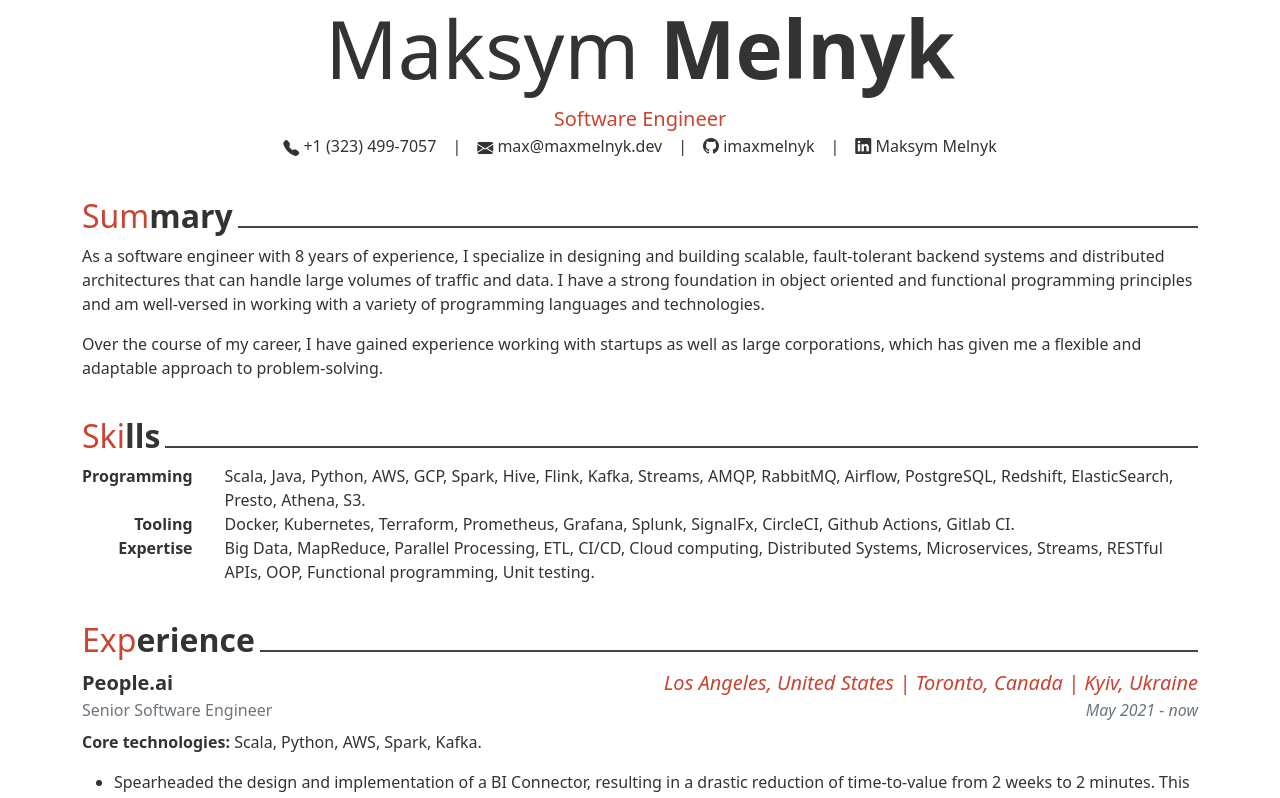
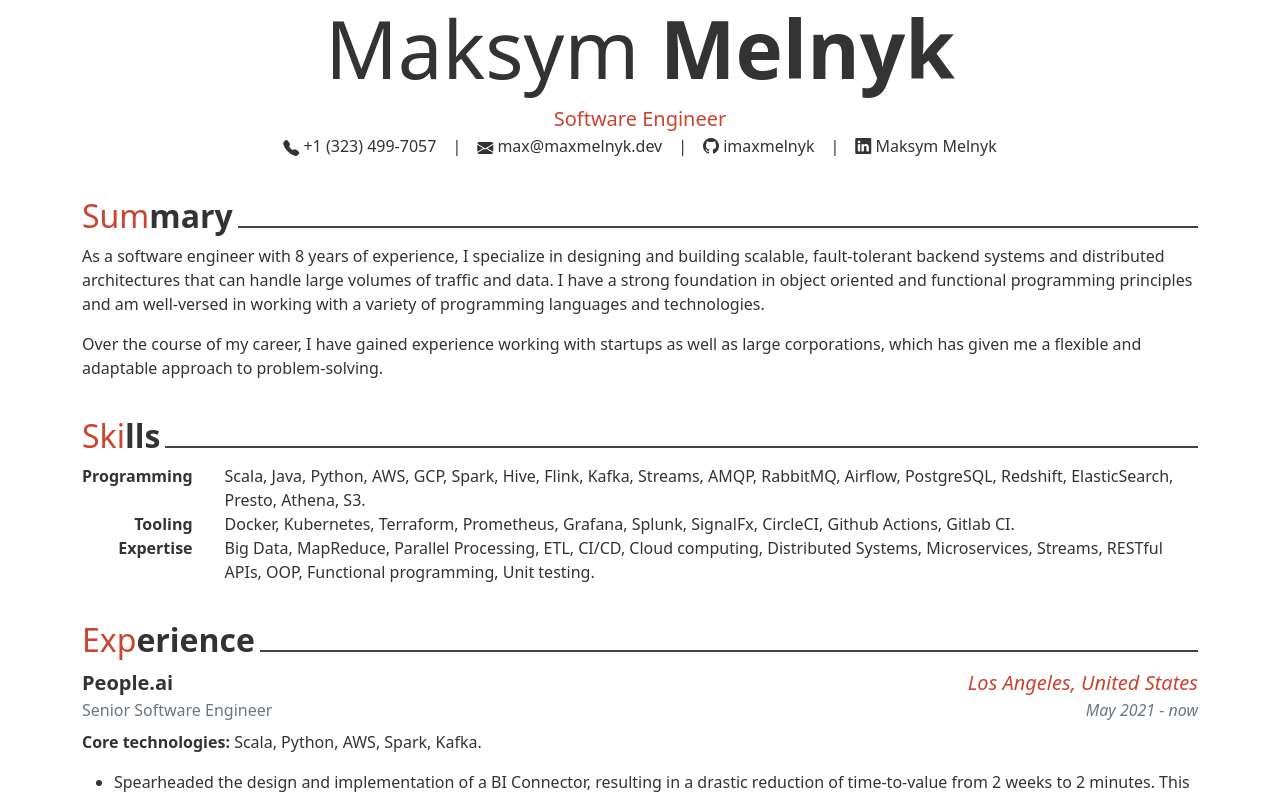
Before and after one commit to imaxmelnyk/cv, a Vue app: page / in a window 1280 px wide. Shown: the top 798 px of the page. Built offline with nearby package versions, Linux system fonts and the light colour scheme.

Commit message:
fix pai location

```diff
--- a/src/components/Experience.vue
+++ b/src/components/Experience.vue
@@ -8,7 +8,7 @@ import ExperienceItem from './ExperienceItem.vue';
     <ExperienceItem
       company="People.ai"
       position="Senior Software Engineer"
-      location="Los Angeles, United States | Toronto, Canada | Kyiv, Ukraine"
+      location="Los Angeles, United States"
       period="May 2021 - now">
 
       <p>
```
